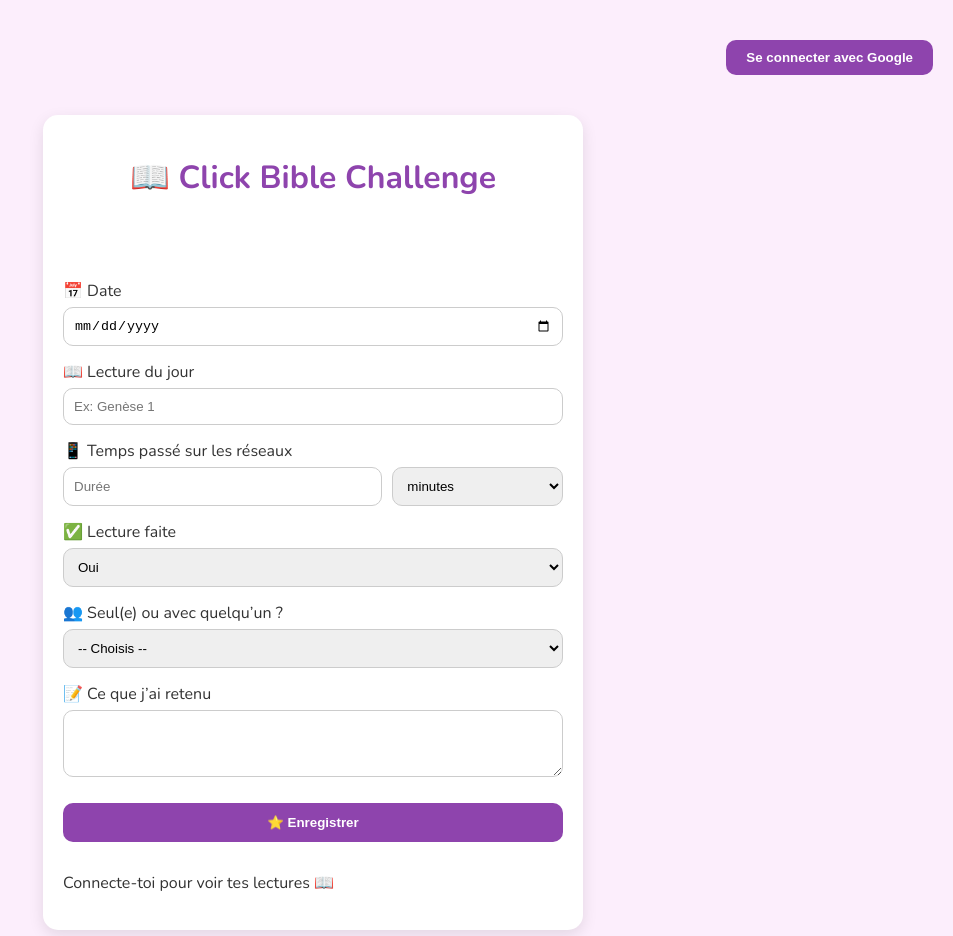
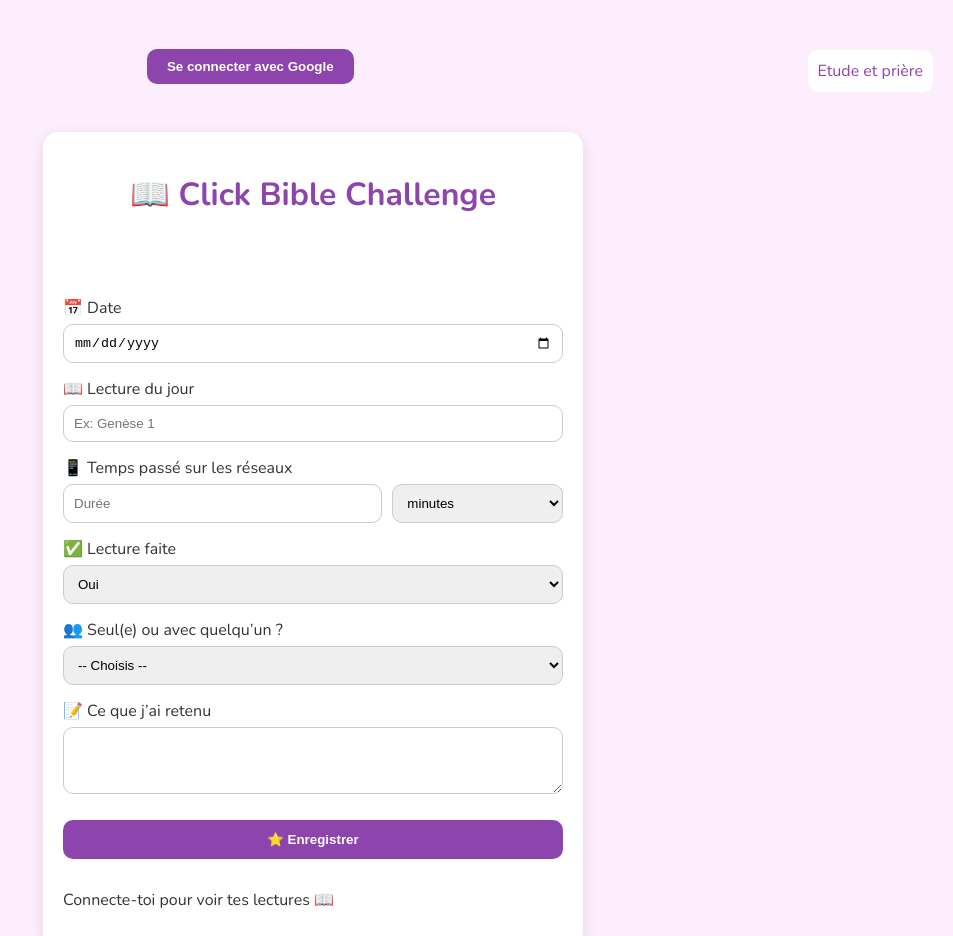
Before and after one commit to clickbiblechallenge/clickbiblechallenge, a plain HTML site: page index.html in a window 1280 px wide. Shown: the top 936 px of the page, without its empty margins (327-1280 px from the left). Drawn offline with nearby package versions, Linux system fonts and the light colour scheme; no server answers.

Commit message:
Add files via upload

```diff
--- a/index.html
+++ b/index.html
@@ -21,6 +21,11 @@
           <button onclick="signInWithGoogle()">Se connecter avec Google</button>
         </div>
 
+        <div id="nav-links">
+          <div id="etude-priere">
+            <a href="/etudes-priere/index.html">Etude et prière</a>
+          </div>
+
           <div id="user-info"
             style="display: none; align-items: center; gap: 10px;">
             <div id="admin-link" style="display: none;">
@@ -31,6 +36,8 @@
             <span id="user-name" style="font-weight: bold;"></span>
             <button onclick="signOut()">Se déconnecter</button>
           </div>
+        </div>
+
       </nav>
     </header>
 
--- a/style.css
+++ b/style.css
@@ -146,3 +146,33 @@ nav button:hover {
     width: 100%;
   }
 }
+
+#user-info {
+  background-color: white;
+  border-radius: 10px;
+  padding: 10px;
+  font-size: 14px;
+  box-shadow: 0 2px 5px rgba(0, 0, 0, 0.1);
+}
+
+#nav-links {
+  display: flex;
+  justify-content: space-between;
+  align-items: center;
+  gap: 30px;
+  margin-top: 10px;
+}
+
+#etude-priere {
+  background-color: white;
+  padding: 10px;
+  border-radius: 10px;
+}
+
+#etude-priere a {
+  display: block;
+  text-decoration: none;
+  color: #8e44ad;
+  border-radius: 10px;
+  transition: background-color 0.3s, color 0.3s;
+}
```
Also changed, not shown: 1 other file. Lines whose indentation alone changed are shown as unchanged.
